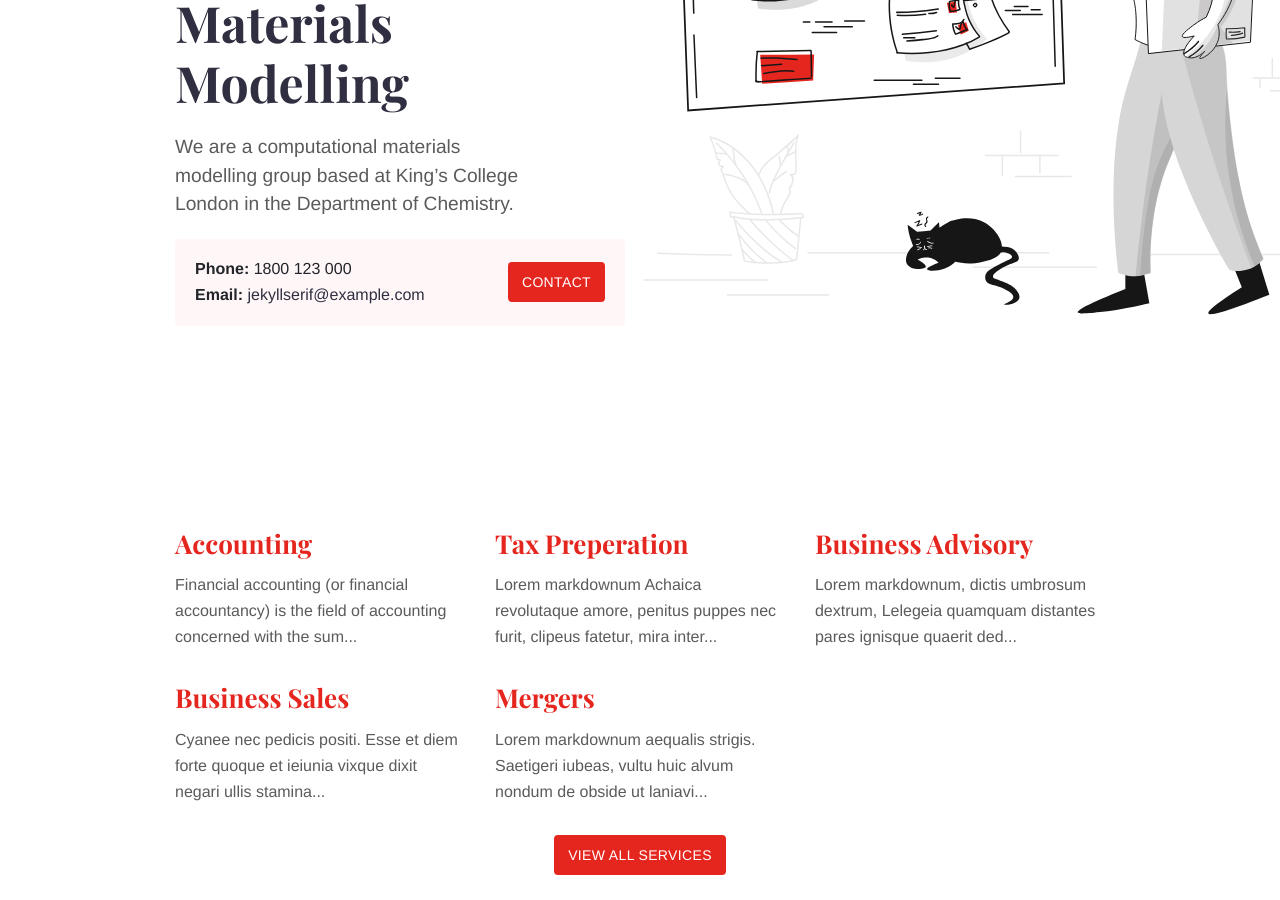
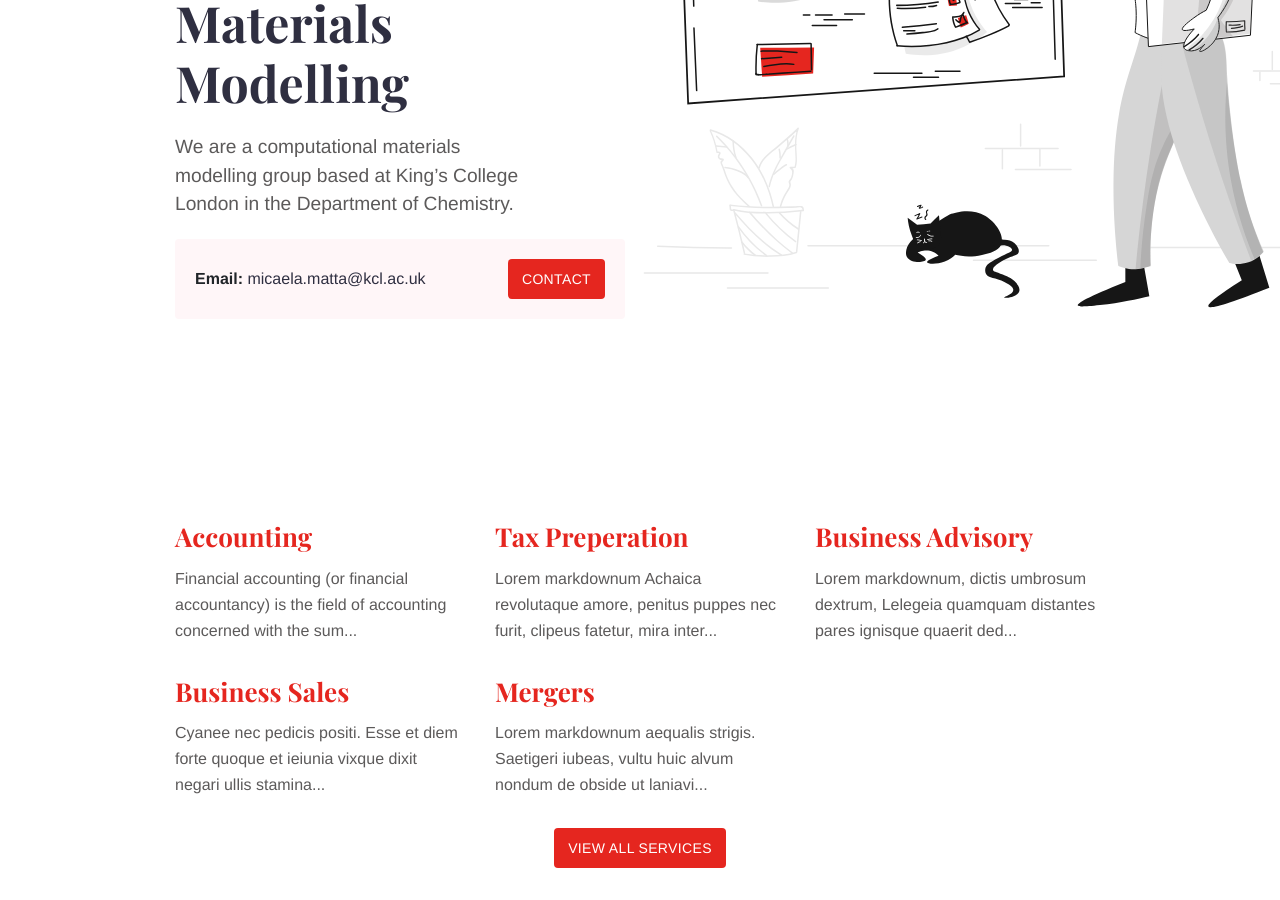
Before and after one commit to matta-research-group/matta-research-group.github.io, a Jekyll site: the page built from index.md, in a window 1280 px wide and 900 px high, scrolled down 329 px. Built offline with Jekyll 4.4.1, drawn with Linux system fonts in a browser that asks for light colours.

Commit message:
Update contact.yml

```diff
--- a/_data/contact.yml
+++ b/_data/contact.yml
@@ -1,3 +1,3 @@
-email: 'jekyllserif@example.com'
-phone: '1800 123 000'
+email: 'micaela.matta@kcl.ac.uk'
+#phone: '1800 123 000'
 contact_button_link: 'contact'
```
